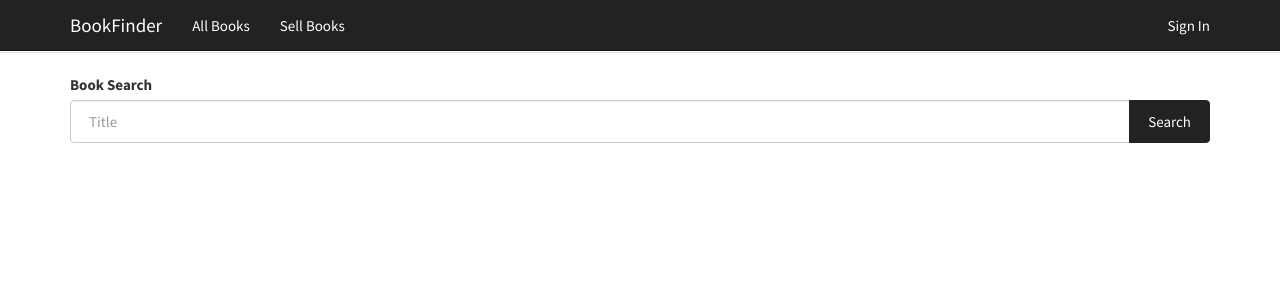
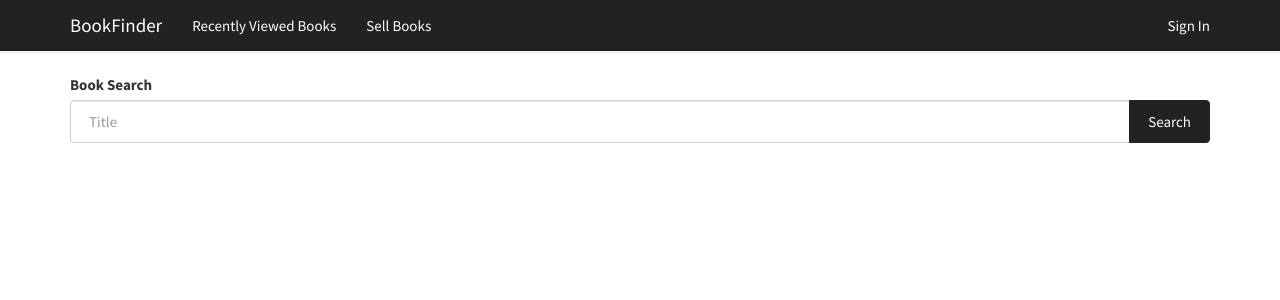
Before and after one commit to cshinaver/BookFinder, a Flask app: page / in a window 1280 px wide. Shown: the top 300 px of the page. Run offline with Flask 2, Linux system fonts and the light colour scheme; some libraries are stand-ins or nearby versions.

Commit message:
issue #93 all_books url is now recently_viewed_books

```diff
--- a/bookfinder/templates/base.html
+++ b/bookfinder/templates/base.html
@@ -36,7 +36,7 @@
                     </div>
                     <div class="navbar-collapse collapse" id="bs-example-navbar-collapse-1">
                         <ol class="nav navbar-nav navbar-left">
-                            <li><a href="/all_books">All Books</a></li>
+                            <li><a href="/recently_viewed_books">Recently Viewed Books</a></li>
                             <li><a href="/purchase">Sell Books</a></li>
                         </ol>
                         <ol class="nav navbar-nav navbar-right">
--- a/bookfinder/views.py
+++ b/bookfinder/views.py
@@ -10,8 +10,8 @@ def index():
     return render_template('index.html')
 
 
-@app.route('/all_books')
-def all_books():
+@app.route('/recently_viewed_books')
+def recently_viewed_books():
     # Get books only
     ls = execute_sql_query(
         """
@@ -25,7 +25,7 @@ def all_books():
         book.title = b[-3]
         book.author = b[-1]
         books.append(book)
-    return render_template('all_books.html', books=books)
+    return render_template('recently_viewed_books.html', books=books)
 
 
 @app.route('/static/<path:path>')
```
Also changed, not shown: bookfinder/templates/recently_viewed_books.html (renamed from bookfinder/templates/all_books.html).
